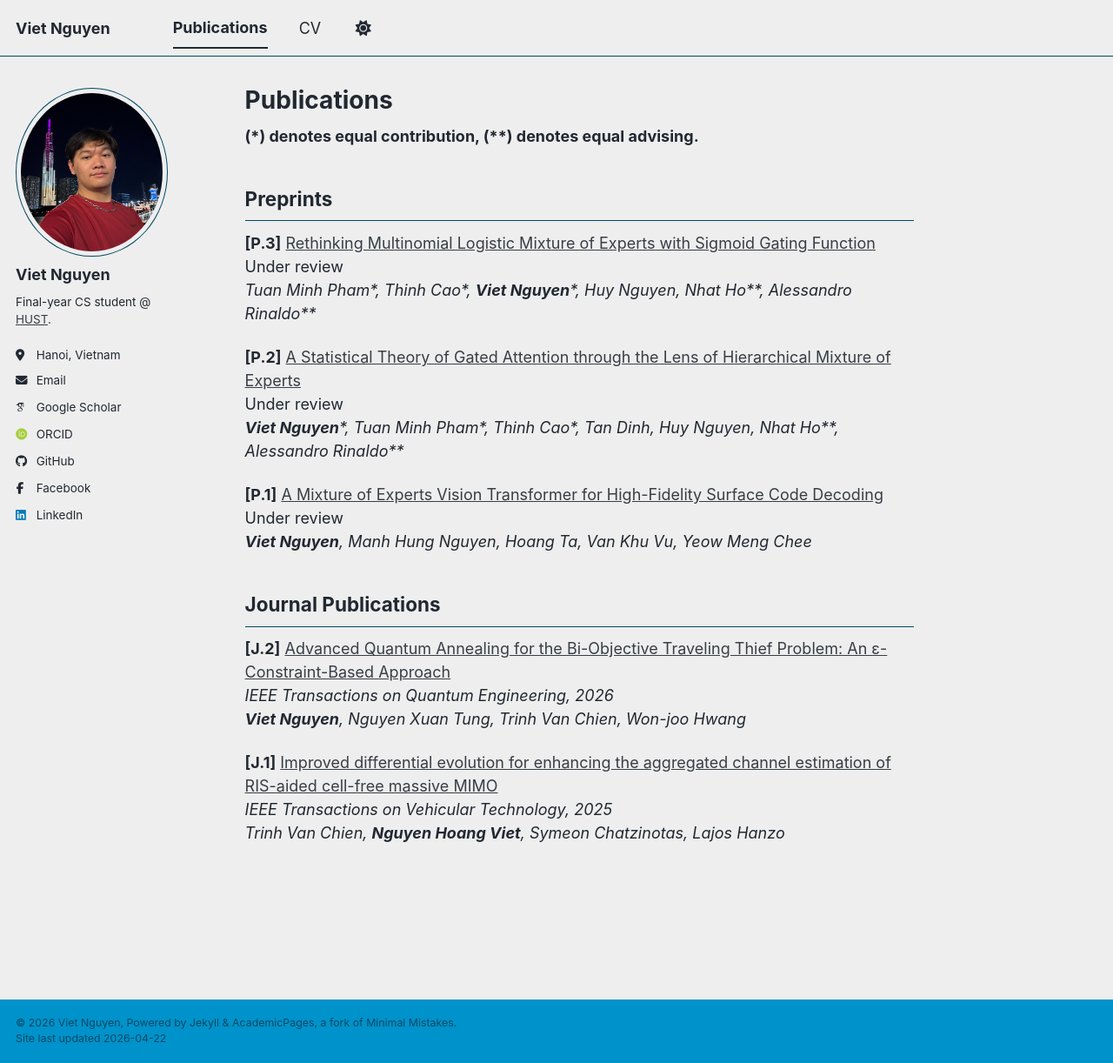
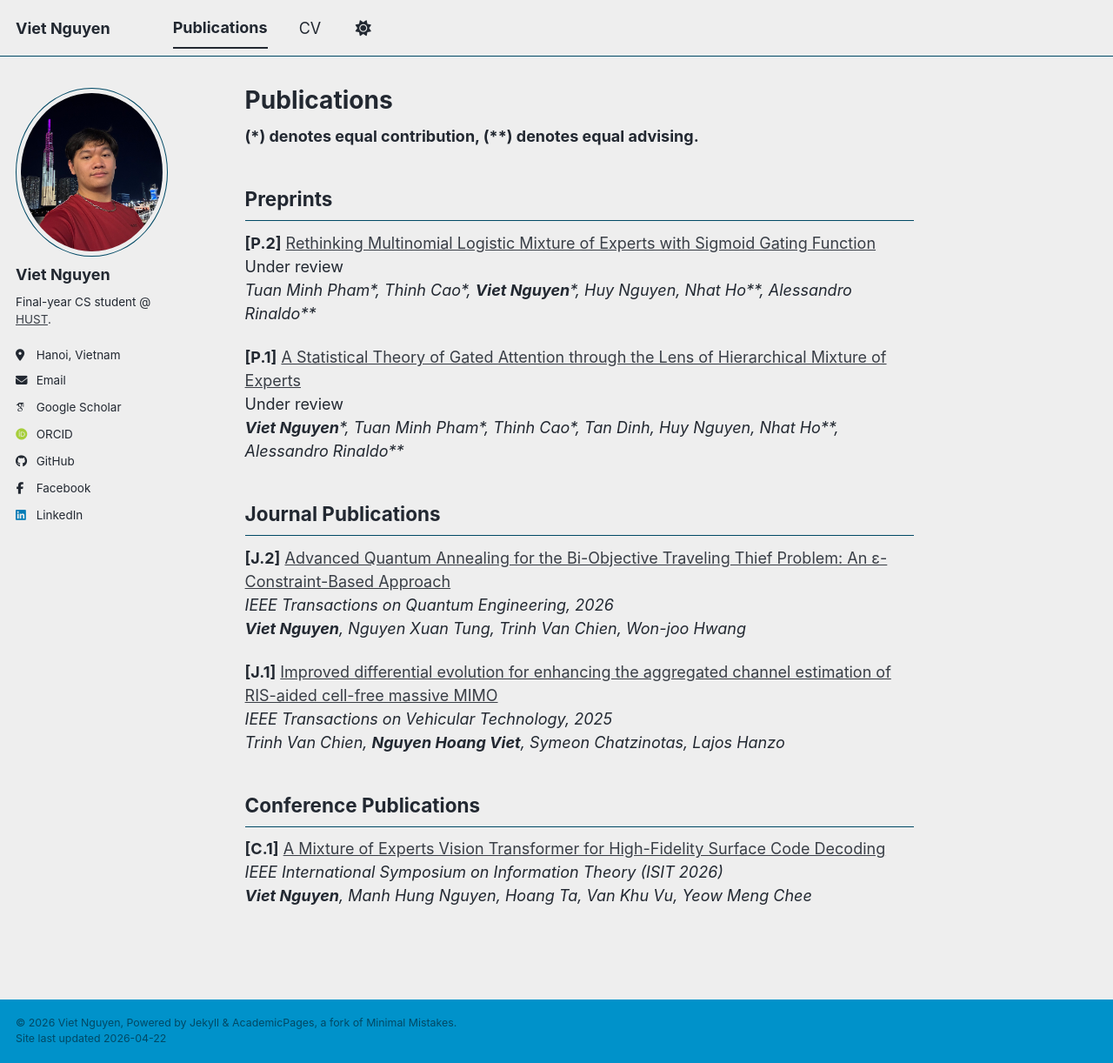
Before and after one commit to hsgsstudent/hsgsstudent.github.io, a Jekyll site: the page built from _pages/articles.md, in a window 1280 px wide and 1222 px high. Shown: the whole window at 87% size. Built offline with Jekyll 4.4.1, drawn with Linux system fonts in a browser that asks for light colours; some web fonts are replaced; a script bundle is joined from its source files by our own code; library files that are not in the unit come from our copies; some of the changed lines change nothing that is shown.

Commit message:
Update publication references and add conference section

```diff
--- a/_pages/articles.md
+++ b/_pages/articles.md
@@ -14,17 +14,14 @@ redirect_from:
 
 
 ## Preprints
-**[P.3]** [Rethinking Multinomial Logistic Mixture of Experts with Sigmoid Gating Function](https://arxiv.org/abs/2602.01466) <br/>
+**[P.2]** [Rethinking Multinomial Logistic Mixture of Experts with Sigmoid Gating Function](https://arxiv.org/abs/2602.01466) <br/>
 Under review <br/>
 *Tuan Minh Pham\*, Thinh Cao\*, __Viet Nguyen__\*, Huy Nguyen, Nhat Ho\*\*, Alessandro Rinaldo\*\**<br/>
 
-**[P.2]** [A Statistical Theory of Gated Attention through the Lens of Hierarchical Mixture of Experts](https://arxiv.org/abs/2602.01468) <br/>
+**[P.1]** [A Statistical Theory of Gated Attention through the Lens of Hierarchical Mixture of Experts](https://arxiv.org/abs/2602.01468) <br/>
 Under review <br/>
 *__Viet Nguyen__\*, Tuan Minh Pham\*, Thinh Cao\*, Tan Dinh, Huy Nguyen, Nhat Ho\*\*, Alessandro Rinaldo\*\**<br/>
 
-**[P.1]** [A Mixture of Experts Vision Transformer for High-Fidelity Surface Code Decoding](https://arxiv.org/abs/2601.12483) <br/>
-Under review <br/>
-*__Viet Nguyen__, Manh Hung Nguyen, Hoang Ta, Van Khu Vu, Yeow Meng Chee*<br/>
 
 ## Journal Publications
 **[J.2]** [Advanced Quantum Annealing for the Bi-Objective Traveling Thief Problem: An ε-Constraint-Based Approach](https://ieeexplore.ieee.org/document/11435401) <br/>
@@ -34,3 +31,9 @@ Under review <br/>
 **[J.1]** [Improved differential evolution for enhancing the aggregated channel estimation of RIS-aided cell-free massive MIMO](https://arxiv.org/abs/2507.10113) <br/>
 *IEEE Transactions on Vehicular Technology, 2025* <br/>
 *Trinh Van Chien, __Nguyen Hoang Viet__, Symeon Chatzinotas, Lajos Hanzo*<br/>
+
+## Conference Publications
+
+**[C.1]** [A Mixture of Experts Vision Transformer for High-Fidelity Surface Code Decoding](https://arxiv.org/abs/2601.12483) <br/>
+*IEEE International Symposium on Information Theory (ISIT 2026)* <br/>
+*__Viet Nguyen__, Manh Hung Nguyen, Hoang Ta, Van Khu Vu, Yeow Meng Chee*<br/>
```
